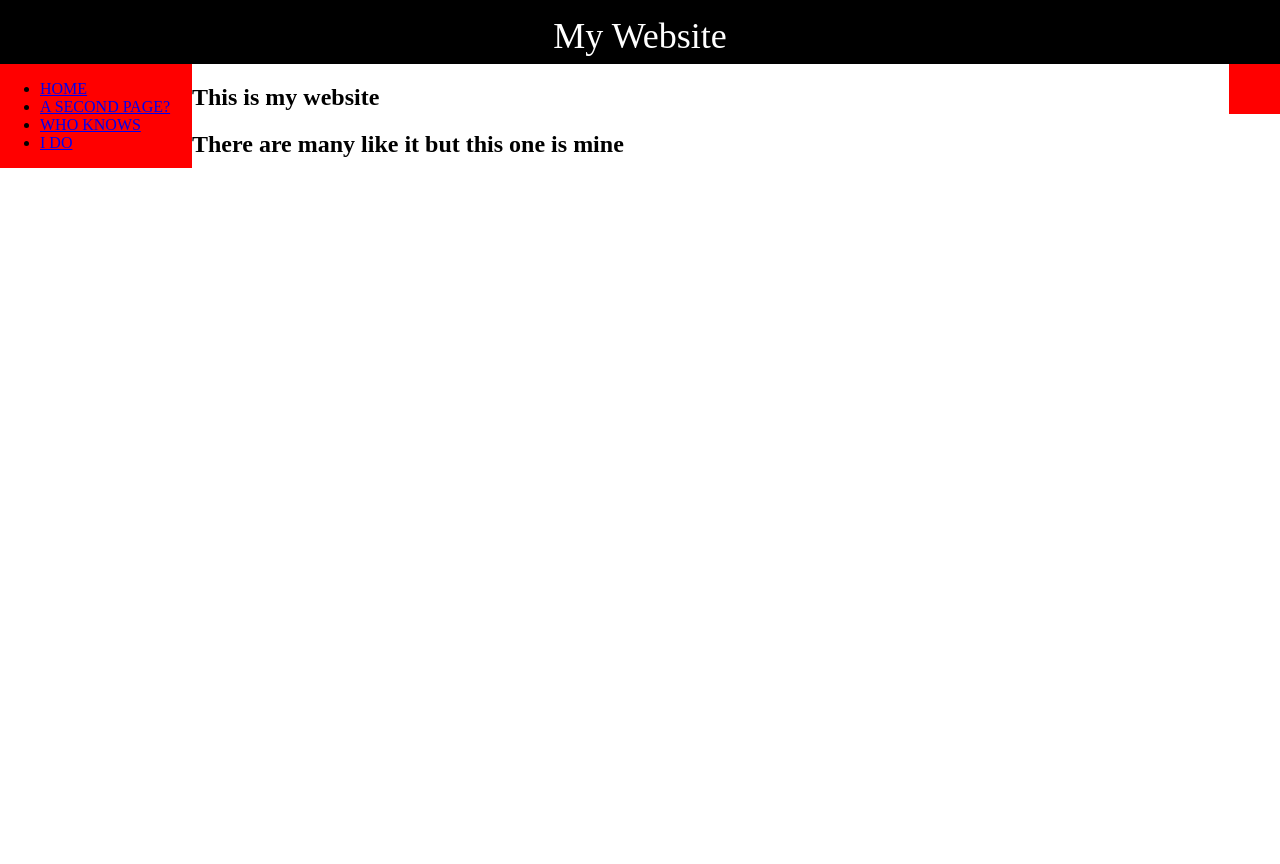
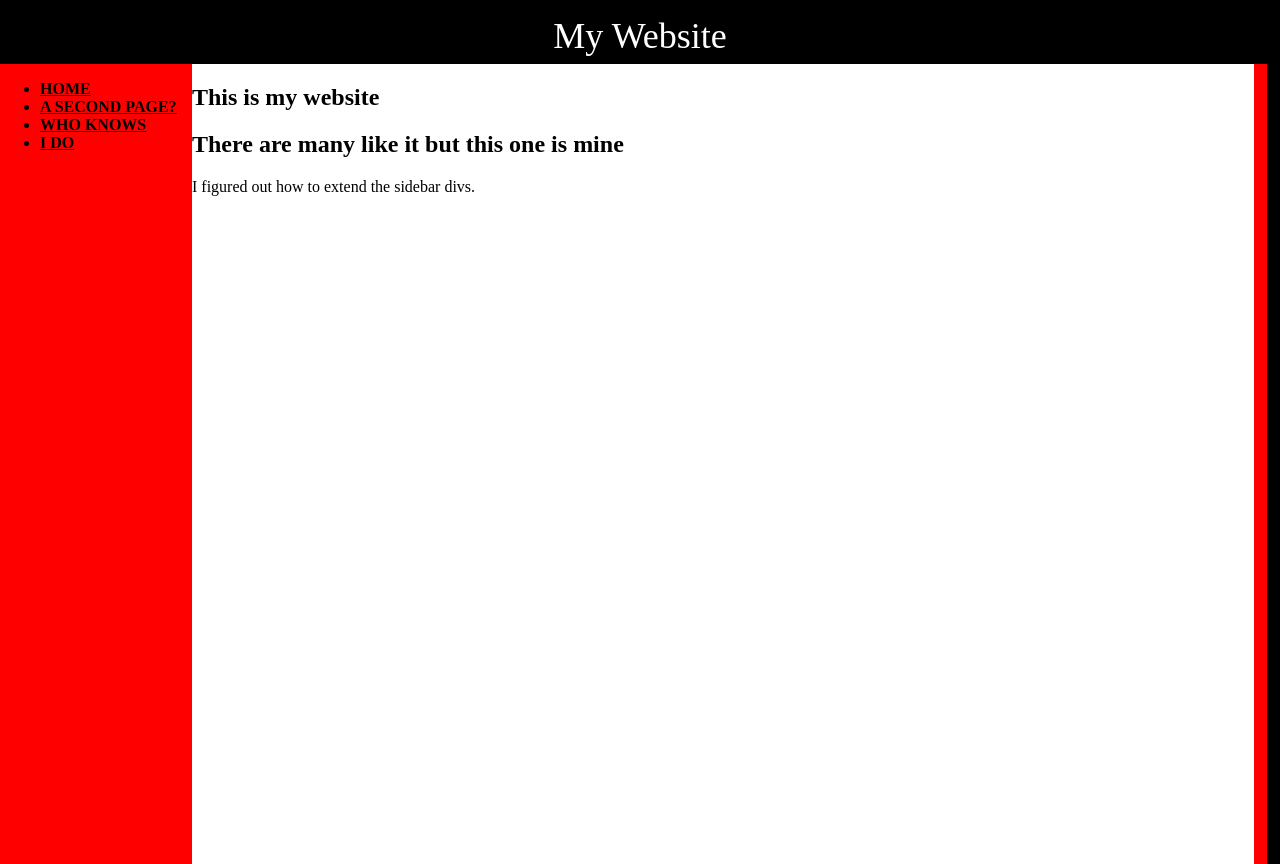
Before and after one commit to Zachdragon100/Zachdragon100.github.io, a plain HTML site: page index.html in a window 1280 px wide. Before the commit the page ends 800 px from the top, so only its background shows below. Drawn offline with Linux system fonts and the light colour scheme.

Commit message:
Extended sidebar divs
Extended sidebar divs with the use of html, body {height:100%;}

```diff
--- a/CSS.css
+++ b/CSS.css
@@ -1,11 +1,11 @@
-
-
-body {margin:0px;}
+html, body {margin:0px; height:100%;}
 h1 {text-align:center;}
 h2 {}
 h3 {}
 p {}
-
+a:visited {color:#000000; }
+a:link {color:#000000; }
+a:active {color:#FFFFFF; }
 
 div {display: inline-block;}
 
@@ -15,9 +15,11 @@ div {display: inline-block;}
 
 .submain {width:80%; height:100%;}
 
-.subleft {background-color:#FF0000; width:15%; float:left; height:100%;}
+.subleft {background-color:#FF0000; width:15%; float:left; height:100%; font-weight:bold;}
 
-.subright {background-color:#FF0000; width:4%; float:right; height:100%;}
+.subright {background-color:#FF0000; width:1%; float:right; height:100%;}
+
+.subfarright {background-color:#000000; width:1%; float:right; height:100%;}
 
 
 
--- a/index.html
+++ b/index.html
@@ -20,8 +20,12 @@
 		<div class="submain">
 			<h2>This is my website</h2>
 			<h2>There are many like it but this one is mine</h2>
+            <p>I figured out how to extend the sidebar divs.</p>
 		</div>
-		<div class="subright">
+		<div class="subfarright">
+			<p>&nbsp;</p>
+		</div>
+        <div class="subright">
 			<p>&nbsp;</p>
 		</div>
 	</div>
```
